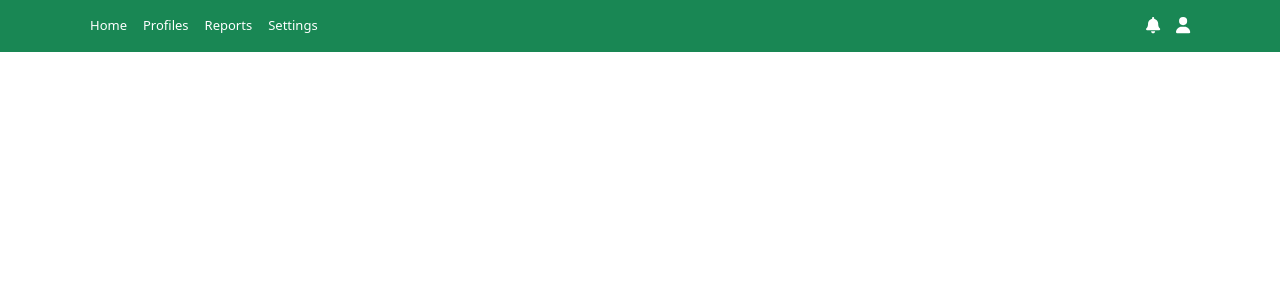
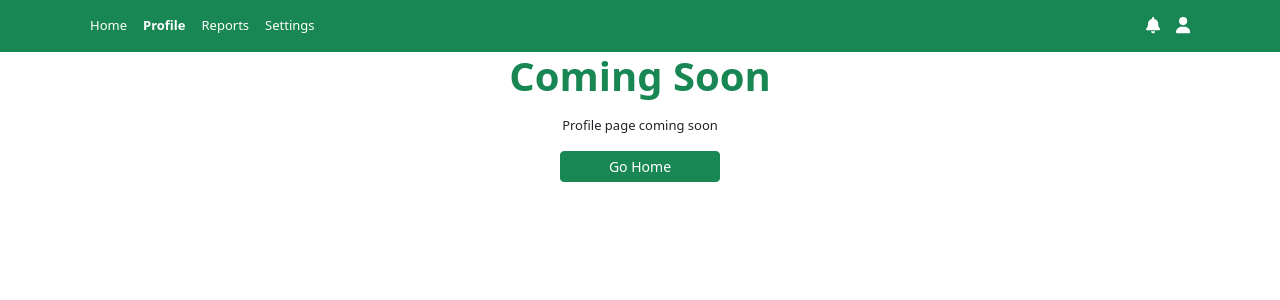
Before and after one commit to ahmuhaisen/SKYIT_VacationsWebApp_NG, an Angular app: page /profile in a window 1280 px wide. Before the commit this address led to /. Shown: the top 300 px of the page. Built offline with nearby package versions, Linux system fonts and the light colour scheme.

Commit message:
NotFound, Profile Components

```diff
--- a/src/app/components/navbar/navbar.component.html
+++ b/src/app/components/navbar/navbar.component.html
@@ -9,17 +9,19 @@
             <div class="w-100 d-flex justify-content-between">
                 <ul class="navbar-nav">
                     <li class="nav-item">
-                        <a class="nav-link" href="home.html">Home</a>
+                        <a class="nav-link" routerLink="/" routerLinkActive="active"
+                            [routerLinkActiveOptions]="{ exact: true }">
+                            Home
+                        </a>
                     </li>
                     <li class="nav-item">
-                        <a class="nav-link"
-                            href="profile.html">Profiles</a>
+                        <a class="nav-link" routerLink="/profile" routerLinkActive="active">Profile</a>
                     </li>
                     <li class="nav-item">
-                        <a class="nav-link" href="#">Reports</a>
+                        <a class="nav-link" routerLink="/reports" routerLinkActive="active">Reports</a>
                     </li>
                     <li class="nav-item">
-                        <a class="nav-link" href="#">Settings</a>
+                        <a class="nav-link" routerLink="/settings" routerLinkActive="active">Settings</a>
                     </li>
                 </ul>
 
--- a/src/app/components/navbar/navbar.component.ts
+++ b/src/app/components/navbar/navbar.component.ts
@@ -1,11 +1,12 @@
 import { Component } from '@angular/core';
+import { RouterLink, RouterLinkActive } from '@angular/router';
 import { FontAwesomeModule } from '@fortawesome/angular-fontawesome';
 import { faBell, faUser } from '@fortawesome/free-solid-svg-icons';
 
 @Component({
   selector: 'app-navbar',
   standalone: true,
-  imports: [FontAwesomeModule],
+  imports: [FontAwesomeModule, RouterLink, RouterLinkActive],
   templateUrl: './navbar.component.html',
   styleUrl: './navbar.component.css'
 })
--- a/src/app/components/section/section.component.html
+++ b/src/app/components/section/section.component.html
@@ -21,7 +21,7 @@
             <ng-content></ng-content>
         </div>
 
-        <div class="text-end">
+        <div class="text-end fs-1">
             <a href="#" class="link">
                 View More
                 <fa-icon [icon]="arrowRightIcon" class="arrow"></fa-icon>
--- /dev/null
+++ b/src/app/pages/not-found/not-found.component.html
@@ -0,0 +1,7 @@
+<div class="h-100 d-flex justify-content-center align-items-center">
+    <div class="text-center">
+        <h1 class="display-1 fw-bold text-success">404</h1>
+        <p>Page Not Found</p>
+        <a routerLink="" class="btn btn-success btn-sm px-5">Go Home</a>
+    </div>
+</div>
--- /dev/null
+++ b/src/app/pages/profile/profile.component.html
@@ -0,0 +1,7 @@
+<div class="h-100 d-flex justify-content-center align-items-center">
+    <div class="text-center">
+        <p class="display-6 fw-bold text-success">Coming Soon</p>
+        <p>Profile page coming soon</p>
+        <a routerLink="" class="btn btn-success btn-sm px-5">Go Home</a>
+    </div>
+</div>
```
Also changed, not shown: src/app/app.routes.ts (+10 -0 lines), src/app/pages/not-found/not-found.component.ts (added, +13 -0 lines), src/app/pages/profile/profile.component.ts (added, +12 -0 lines), src/app/pages/not-found/not-found.component.css (added), src/app/pages/profile/profile.component.css (added).
